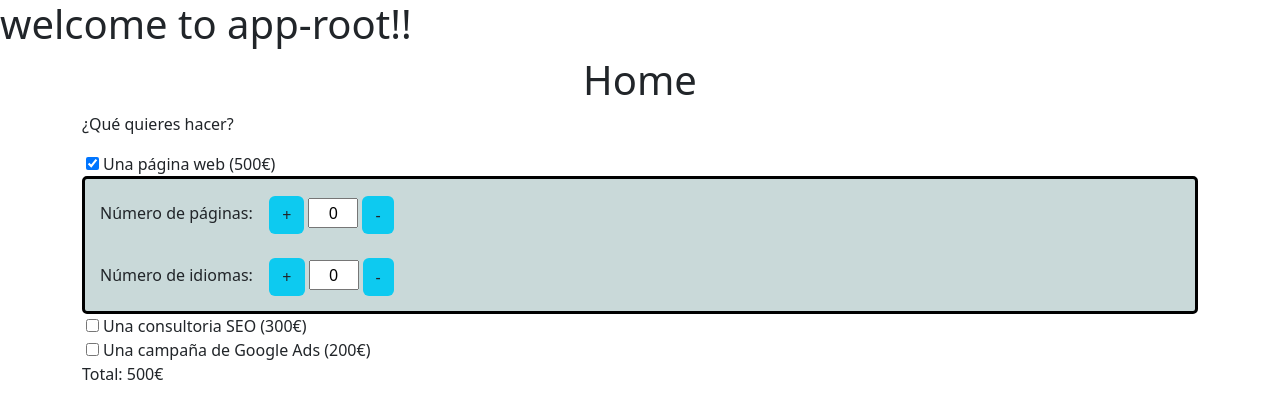
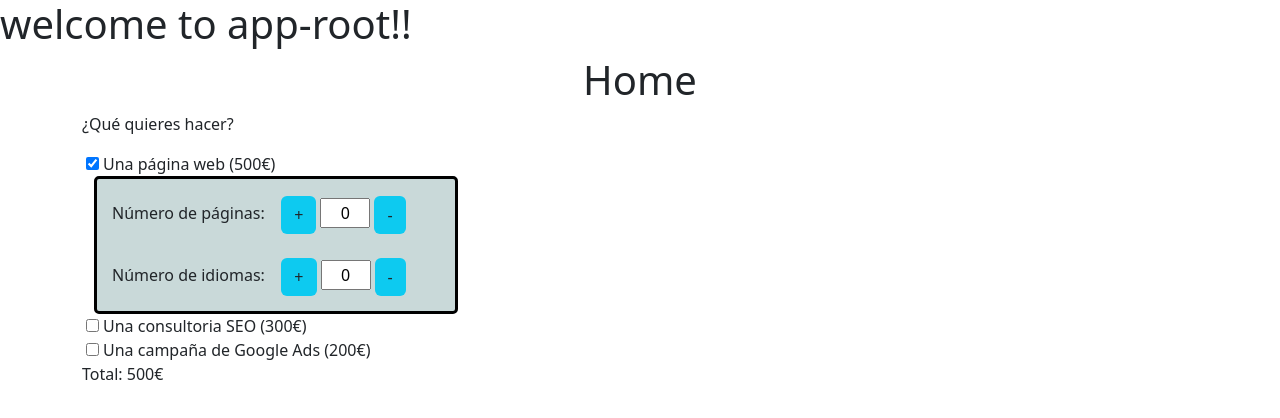
Before and after one commit to davidmuns/frontend-angular-sprint-07, an Angular app: page / in a window 1280 px wide. Both pictures are taken after a click on the checkbox 92 px from the left and 163 px from the top of the page. Shown: the top 418 px of the page. Built offline with nearby package versions, Linux system fonts and the light colour scheme.

Commit message:
Update panel.component.html

```diff
--- a/src/app/components/panel/panel.component.html
+++ b/src/app/components/panel/panel.component.html
@@ -1,5 +1,8 @@
-<div *ngIf="options[0].isChecked">
-  <div style="border: 3px solid black; background-color: rgb(201, 217, 217); border-radius: 5px; padding: 15px;;">
+<div class="container" *ngIf="options[0].isChecked">
+  <div class="col-4"
+    style="border: 3px solid black; background-color: rgb(201, 217, 217); border-radius: 5px; padding: 15px;;">
+
+
     Número de páginas: &nbsp;
     <button class="btn bg-info mx-1" (click)="addPage()">+</button>
     <input class="my-1" type="text" name="pages" value="pages" [(ngModel)]="pages" (keyup)="updateWebExtras()"
```
